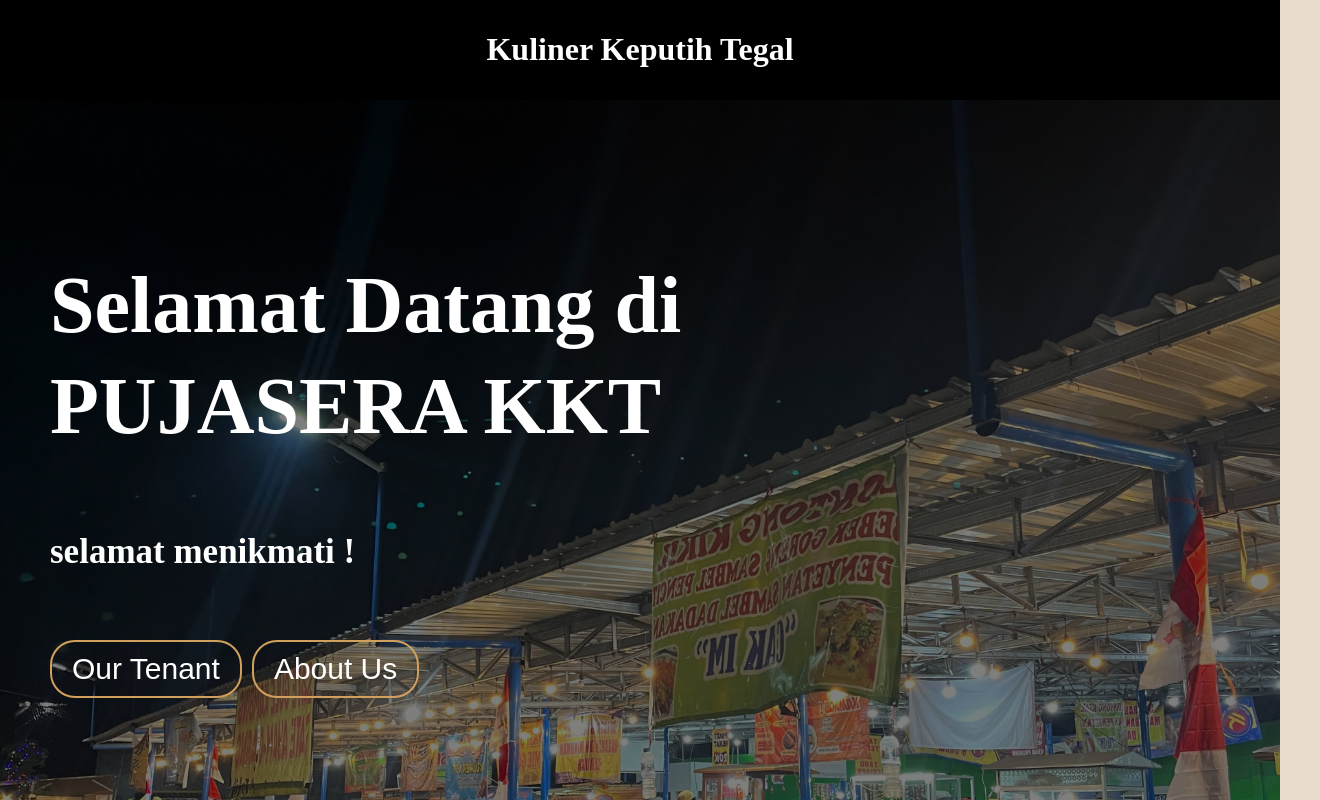
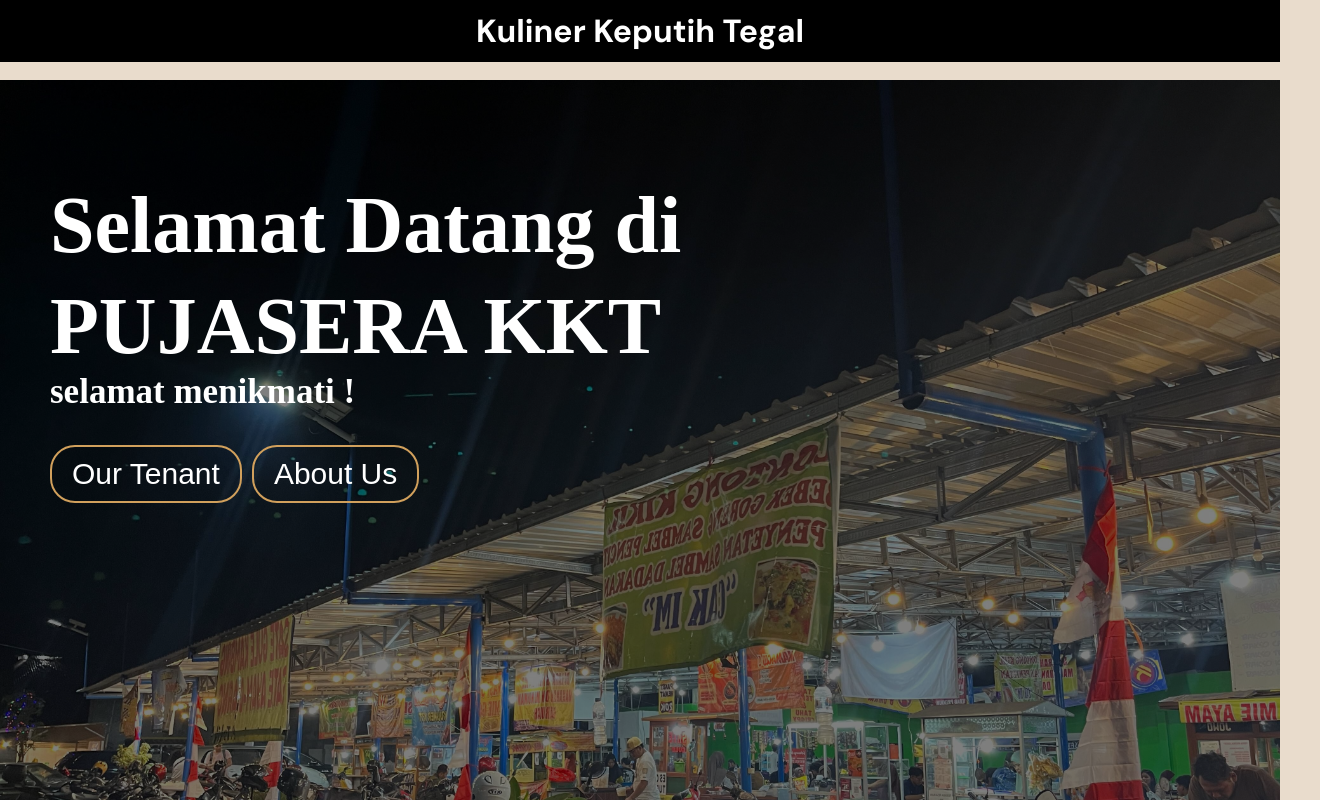
Before and after one commit to TwicePie/Kuliner_Keputih_Timur, a React (Create React App) app: page / in a window 1280 px wide. Shown: the top 800 px of the page, 1320 px wide, since content can reach past the window. Built offline with nearby package versions, Linux system fonts and the light colour scheme.

Commit message:
Menambahkan folder lain

```diff
--- a/src/App.js
+++ b/src/App.js
@@ -1,22 +1,12 @@
 import './App.css';
 import { HashRouter, Routes, Route } from "react-router-dom";
 import Landing from './Pages/Landing';
-import Stand1 from './Component/Stand/Stand1/Stand1';
-import Stand2 from './Component/Stand/Stand2/Stand2';
-import Stand3 from './Component/Stand/Stand3/Stand3';
-import Stand4 from './Component/Stand/Stand4/Stand4';
-import Stand5 from './Component/Stand/Stand5/Stand5';
 
 function App() {
   return (
     <HashRouter>
       <Routes>
         <Route index element={<Landing />} />
-        <Route path="/stand1" element={<Stand1 />} />
-        <Route path="/stand2" element={<Stand2 />} />
-        <Route path="/stand3" element={<Stand3 />} />
-        <Route path="/stand4" element={<Stand4 />} />
-        <Route path="/stand5" element={<Stand5 />} />
       </Routes>
     </HashRouter>
   );
--- a/src/Component/Footer/Footer.css
+++ b/src/Component/Footer/Footer.css
@@ -6,6 +6,7 @@
   position: relative; /* Agar footer tidak bertindih dengan elemen lain */
   width: 100%; /* Lebar penuh */
   margin-top: 0px; /* Jarak atas agar tidak terlalu menempel dengan konten sebelumnya */
+  overflow-x: hidden;
 }
 
 .footer .container {
--- a/src/Pages/Landing.css
+++ b/src/Pages/Landing.css
@@ -3,10 +3,13 @@
   display: flex;
   flex-direction: column;
   min-height: 100vh;
+  overflow-x: hidden; /* Mencegah overflow horizontal */
+  width: 100%; /* Pastikan lebar container 100% */
 }
 
 .landing-container .content {
   flex-grow: 1;
+  width: 100%; /* Pastikan konten menempati 100% lebar */
 }
 
 footer {
@@ -15,5 +18,20 @@
   color: white;
   text-align: center;
   padding: 20px;
-    width: 100%;
+  width: 100%; /* Pastikan footer juga memiliki lebar 100% */
+  box-sizing: border-box; /* Pastikan padding tidak menambah lebar elemen */
 }
+
+/* Reset beberapa properti yang mungkin menimbulkan masalah */
+* {
+  margin: 0;
+  padding: 0;
+  box-sizing: border-box; /* Menghindari overflow akibat padding/border */
+}
+
+body {
+  margin: 0;
+  font-family: 'DM Sans', sans-serif;
+  padding-top: 0px; /* Sesuaikan dengan tinggi header agar konten tidak tersembunyi di belakang header */
+  overflow-x: hidden; /* Tambahan untuk mencegah scroll horizontal di body */
+}
```
Lines whose indentation alone changed are shown as unchanged.
